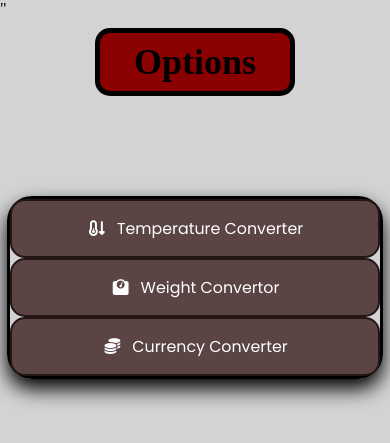
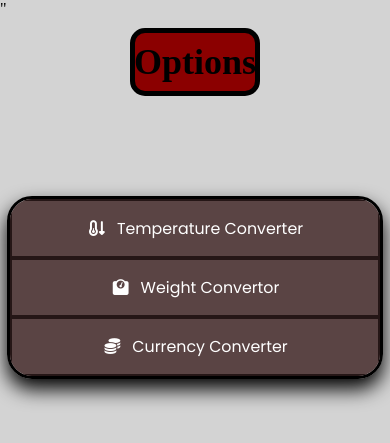
Before and after one commit to ammasim12312/CONVERTORS-APPLICATIONS, a Django app: page /playground/navigations/ in a window 390 px wide. Shown: the top 443 px of the page. Run offline with Django 5.2, Linux system fonts and the light colour scheme.

Commit message:
Add media 3

```diff
--- a/playground/static/playground/n.css
+++ b/playground/static/playground/n.css
@@ -72,8 +72,8 @@ header{
 }
 @media (max-width: 768px) {
     header{
-        width: 60%;
-        max-width: 200px;
+        width: 45%;
+        max-width: 130px;
         margin-left: auto;
         margin-right: auto;
         border-radius: 15px;
@@ -84,16 +84,15 @@ header{
         margin-left: auto;
         margin-right: auto;
         border-radius: 25px;
+        overflow: hidden;
     }
 
     .navbar li{
         font-size: 1.1em;
-        border-radius: 15px;
     }
 
     .navbar a{
         padding: 15px 0;
         font-size: 0.9em;
-        border-radius: 15px;
     }
 }
```
